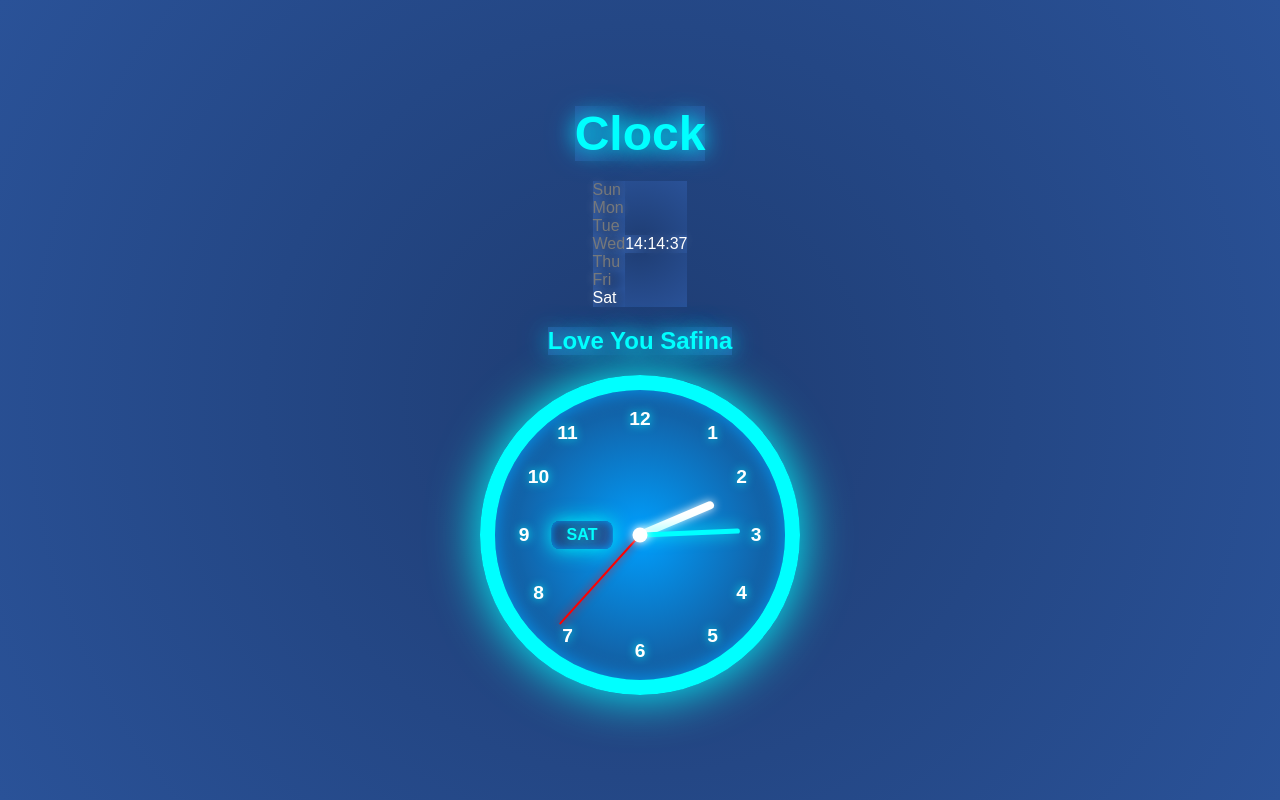
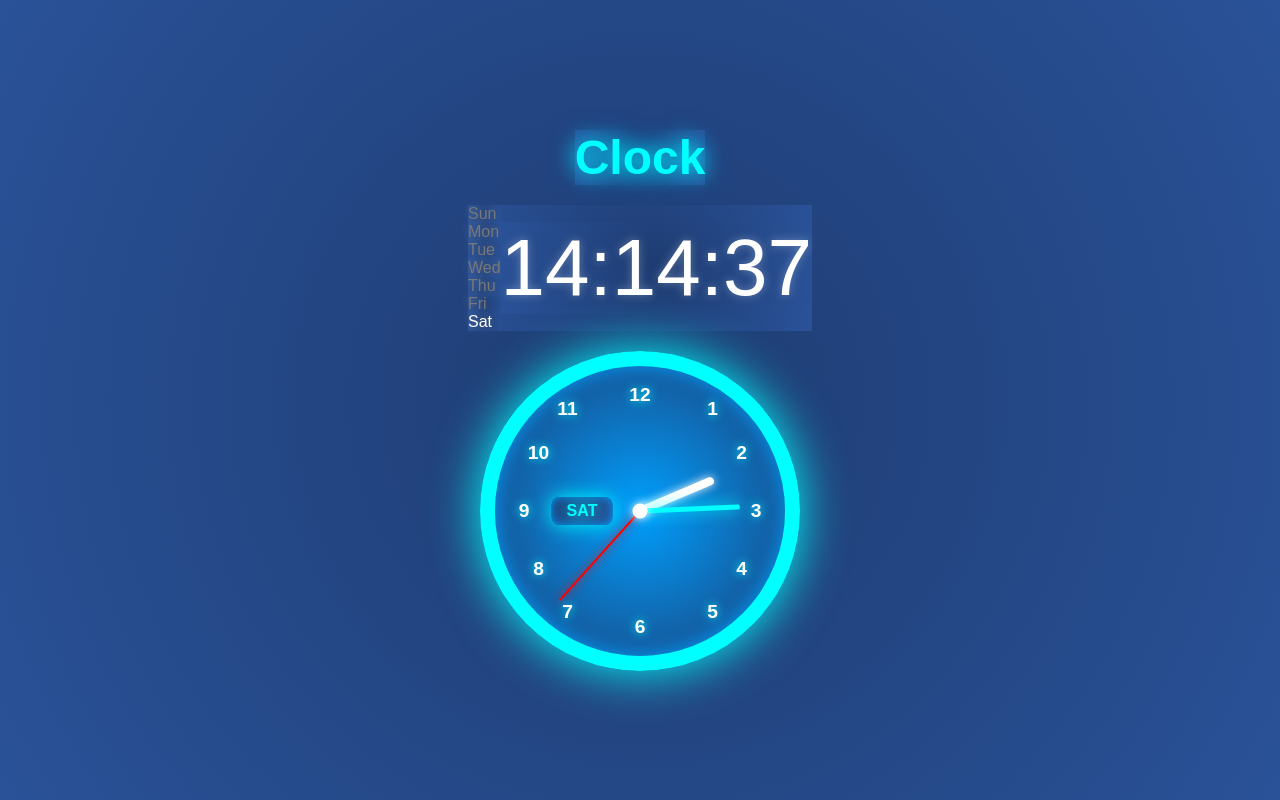
Before and after one commit to SkAfzal-04/Clock, a plain HTML site: page index.html in a window 1280 px wide. Drawn offline with Linux system fonts and the light colour scheme.

Commit message:
first commit

```diff
--- a/index.html
+++ b/index.html
@@ -22,7 +22,7 @@
         </div>
         <div class="time" id="time">12:00:00</div>
     </section>
-    <h6>Love You Safina</h6>
+
 
     <!-- Analog Clock Section -->
     <div class="analog-clock">
--- a/styles.css
+++ b/styles.css
@@ -26,13 +26,7 @@ h1 {
     color: #00ffff;
     text-shadow: 0px 0px 20px #00ffff, 0px 0px 30px #009ffd;
 }
-h6{
-    text-align: center;
-    font-size: 1.5rem;
-    margin-bottom: 20px;
-    color: #00ffff;
-    text-shadow: 0px 0px 20px #00ffff, 0px 0px 30px #009ffd;
-}
+
 
 /* Digital Clock */
 section{
@@ -42,7 +36,7 @@ section{
     margin-bottom: 20px;
 }
 .time{
-    font-size: 1rem;
+    font-size: 5rem;
 }
 .digital-clock {
     margin-bottom: 20px;
```
